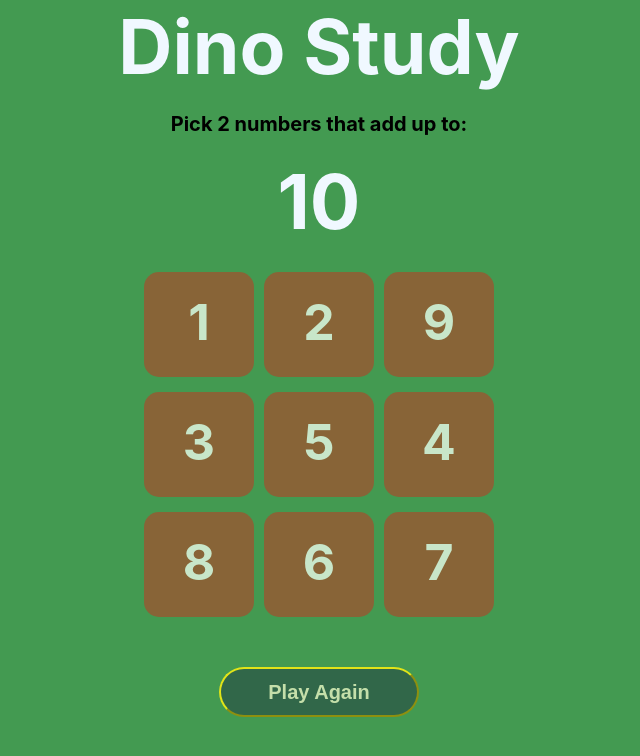
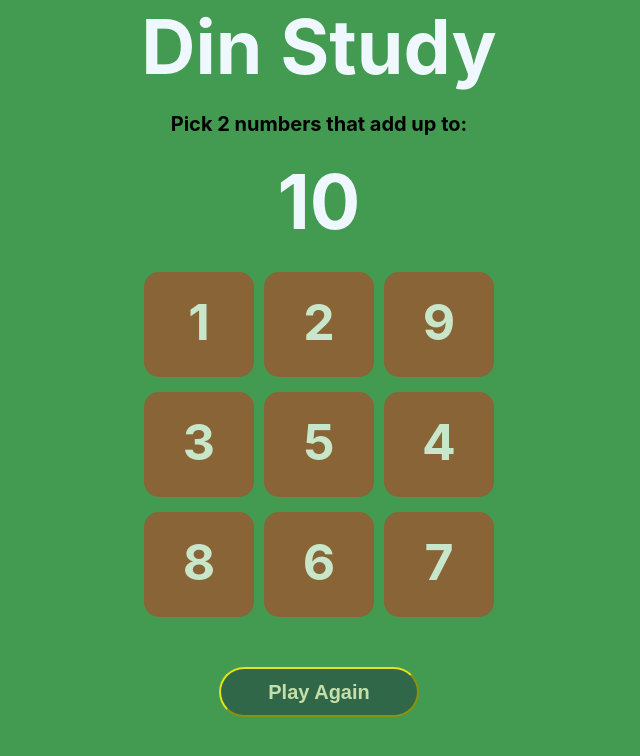
Before and after one commit to fuadfarhan05/DinoStudy-Math-, a React (Create React App) app: page / in a window 1280 px wide. Shown: the top 756 px of the page, without its empty margins (321-961 px from the left). Built offline with nearby package versions, Linux system fonts and the light colour scheme; the HTML template or start-up script is replaced by a standard one.

Commit message:
error fixing

```diff
--- a/src/App.jsx
+++ b/src/App.jsx
@@ -54,7 +54,7 @@ function App() {
 
   return (
     <div className="App">
-      <h2>Dino Study</h2>
+      <h2>Din Study</h2>
       <p>Pick 2 numbers that add up to:</p>
       <h2>10</h2>
 
```
